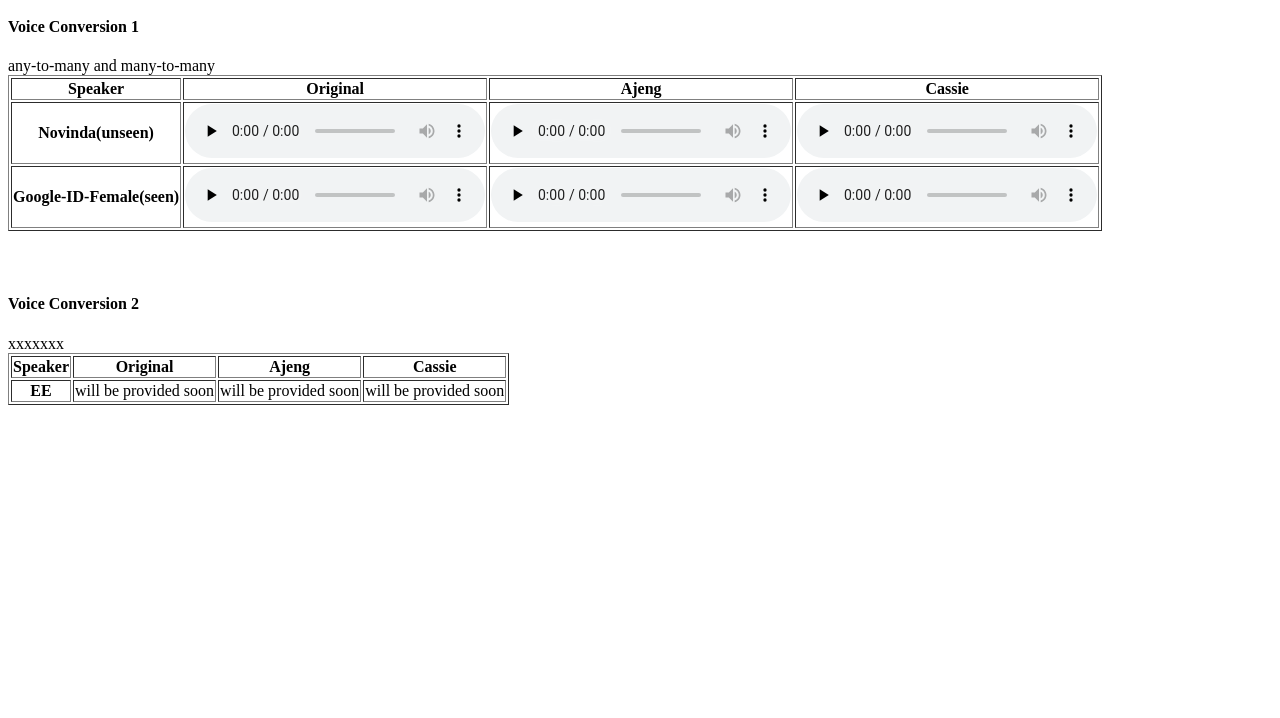
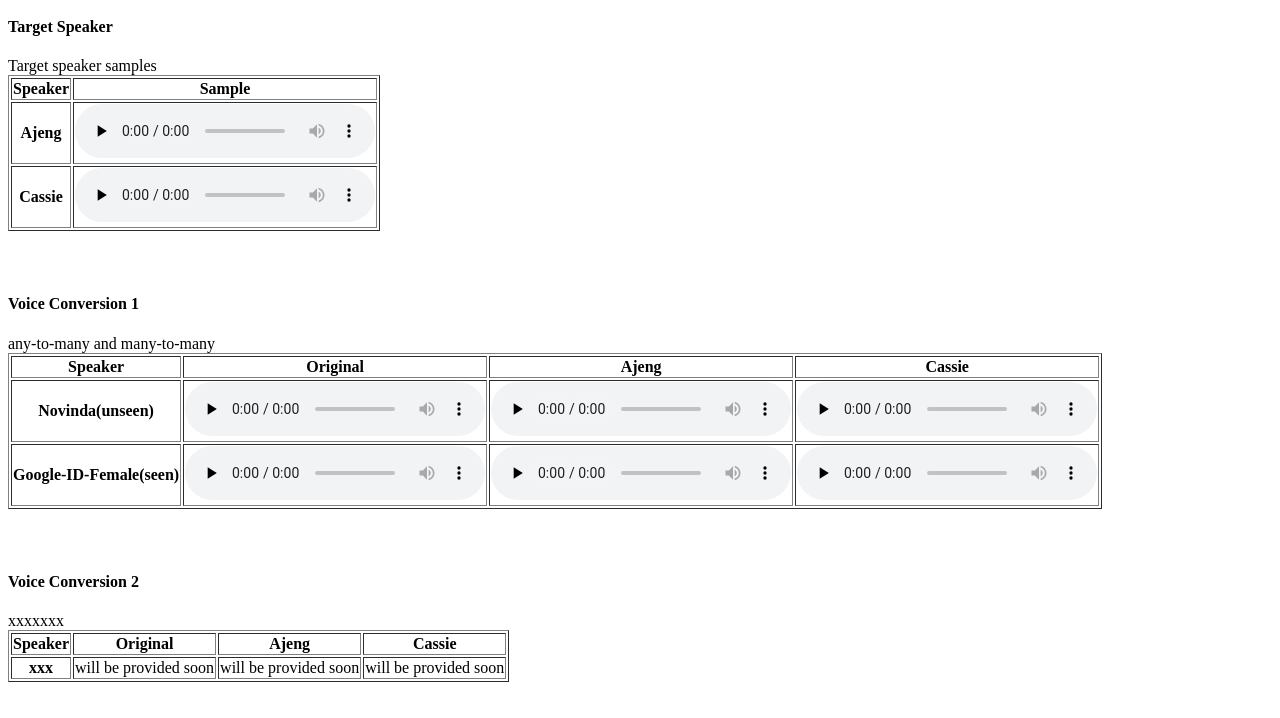
Before and after one commit to laluarif93/VC-research, a plain HTML site: page index.html in a window 1280 px wide. Shown: the part 50-768 px from the top of the page. Drawn offline with Linux system fonts and the light colour scheme.

Commit message:
first commit

```diff
--- a/index.html
+++ b/index.html
@@ -15,6 +15,27 @@
       </header>
     </article>
     <div>
+      <div>
+        <h4>Target Speaker</h4>
+        Target speaker samples <br>
+        <table border=1>
+            <tbody>
+            <tr>
+                <th>Speaker</th>
+                <th>Sample</th>
+            </tr>
+            <tr>
+                <th>Ajeng</th>
+                <td><audio controls preload="none"><source src="wavs/ajeng_21010001.wav"></audio></td>
+            </tr>
+            <tr>
+                <th>Cassie</th>
+                <td><audio controls preload="none"><source src="wavs/cassie_20082000.wav"></audio></td>
+            </tr>
+            </tr>
+            </tbody>
+        </table>
+      </div>
       <div>
         <h4>Voice Conversion 1</h4>
         any-to-many and many-to-many<br>
@@ -53,7 +74,7 @@
                 <th>Cassie</th>
             </tr>
             <tr>
-              <th>EE</th>
+              <th>xxx</th>
               <td>will be provided soon</td>
               <td>will be provided soon</td>
               <td>will be provided soon</td>
```
Also changed, not shown: 2 other files.
